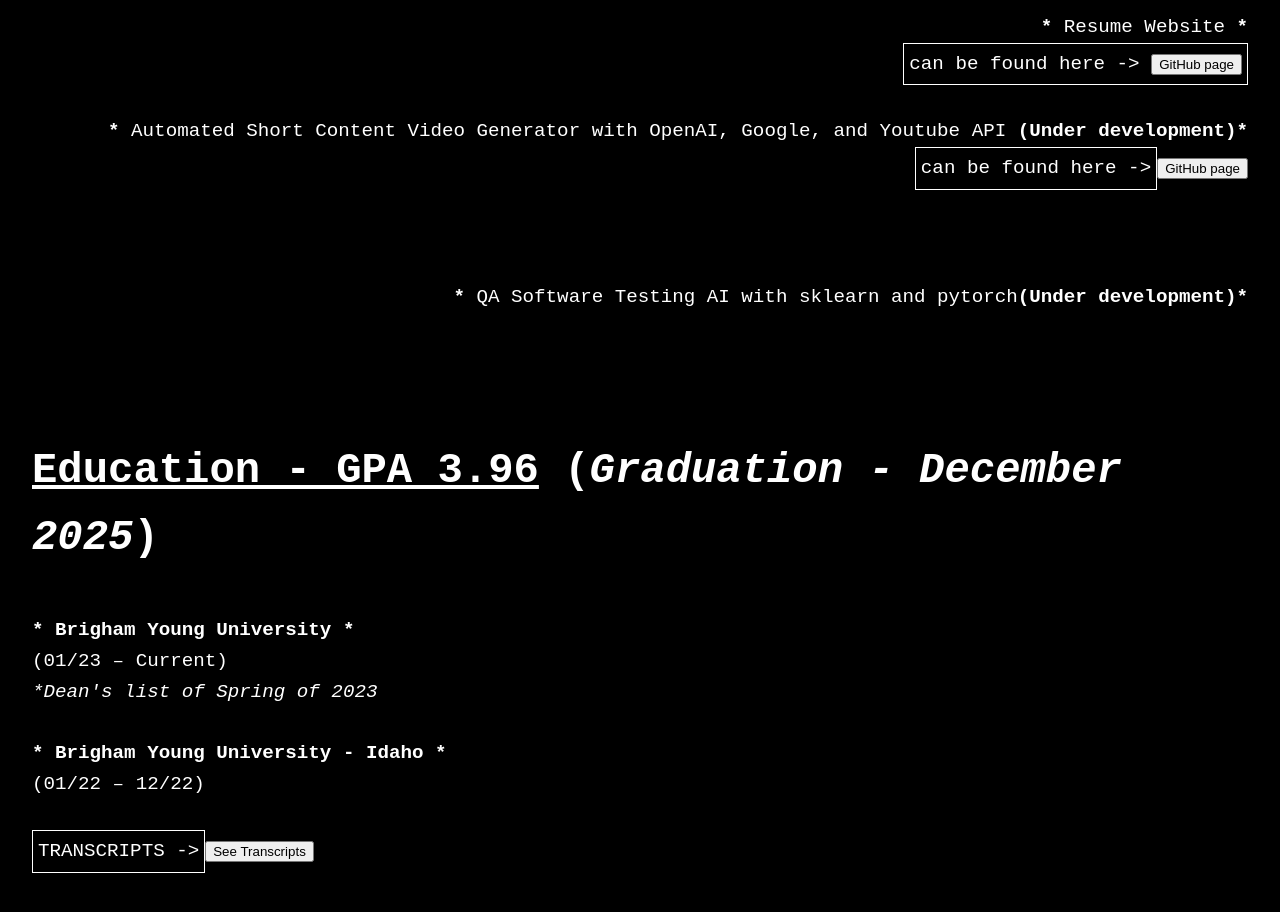
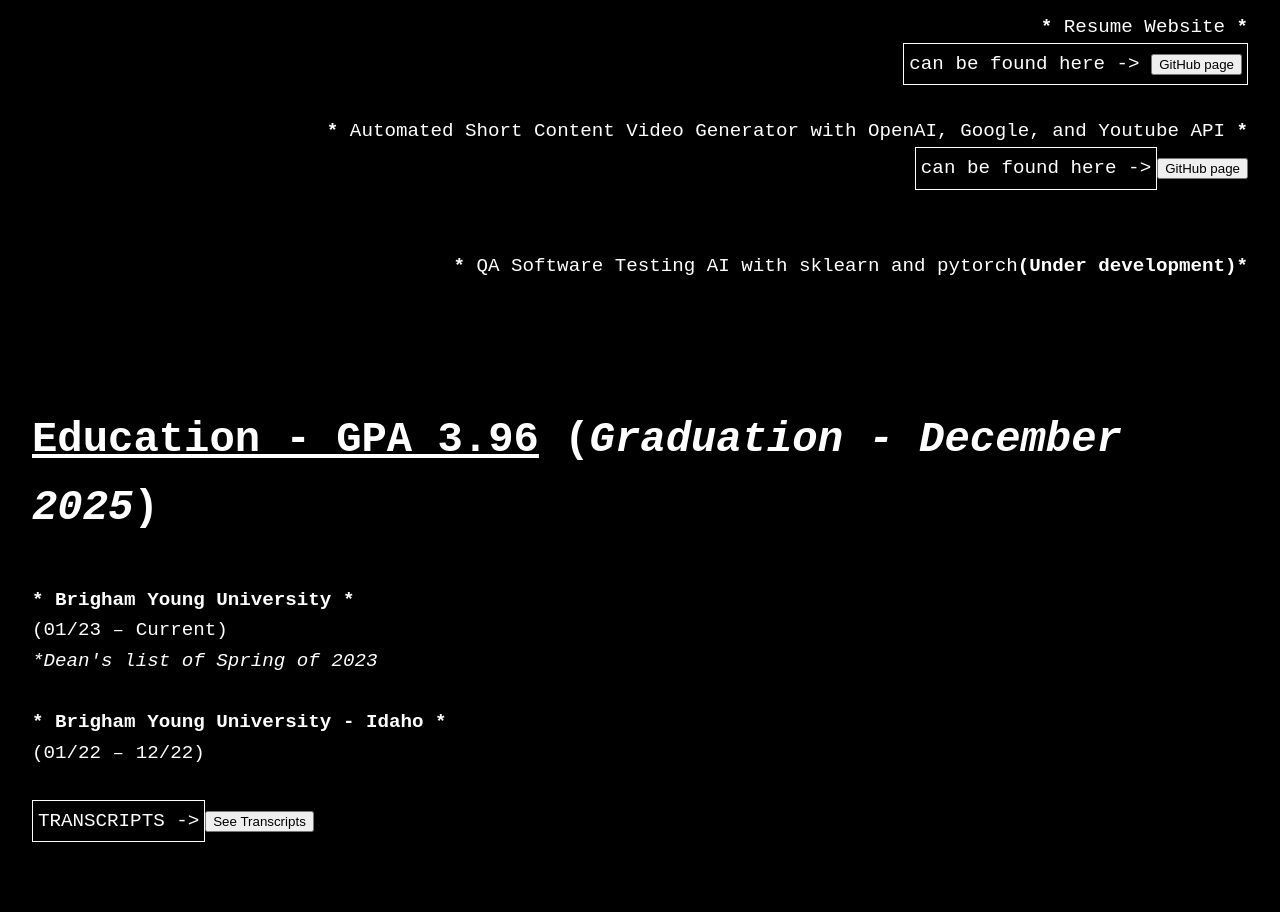
Before and after one commit to leciojor/resume-website, a plain HTML site: page index.html in a window 1280 px wide. Shown: the part 1780-2692 px from the top of the page. Drawn offline with Linux system fonts and the light colour scheme.

Commit message:
Update index.html

```diff
--- a/index.html
+++ b/index.html
@@ -278,8 +278,8 @@
     <br>
     <b>*</b> University Database <b>*</b><br> <span class="boxed-text">can be found here -> <button type="button">GitHub page</button></span><br>
     <br><b>*</b> Resume Website <b>*</b><br> <span class="boxed-text">can be found here -> <a href="https://github.com/leciojor/resume-website/tree/main"><button type="button">GitHub page</button><a></span><br><br>
-    <b>*</b> Automated Short Content Video Generator with OpenAI, Google, and Youtube API <b>(Under development)</b><b>*</b> <br>  <span class="boxed-text">can be found here -> <a href="https://github.com/leciojor/video-generator"><button type="button">GitHub page</button><a></span><br><br>
-    <br><br><b>*</b> QA Software Testing AI with sklearn and pytorch<b>(Under development)</b><b>*</b> </p>
+    <b>*</b> Automated Short Content Video Generator with OpenAI, Google, and Youtube API <b></b><b>*</b> <br>  <span class="boxed-text">can be found here -> <a href="https://github.com/leciojor/video-generator"><button type="button">GitHub page</button><a></span><br><br>
+    <br><b>*</b> QA Software Testing AI with sklearn and pytorch<b>(Under development)</b><b>*</b> </p>
   </section>
 
   <section id="education" class="hidden-section fade-in">
```
